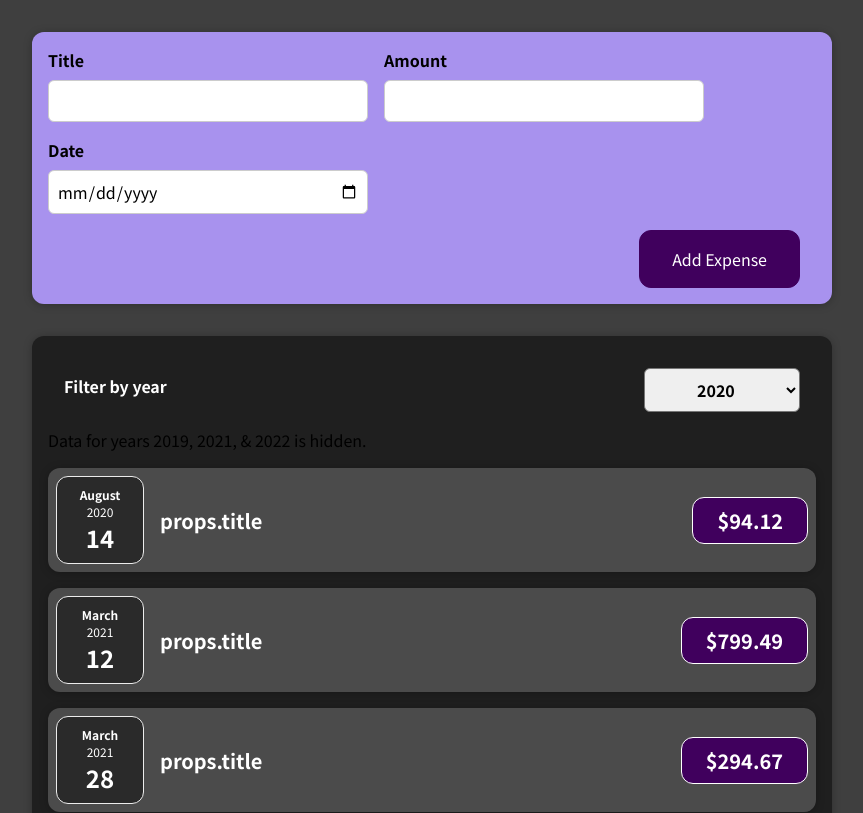
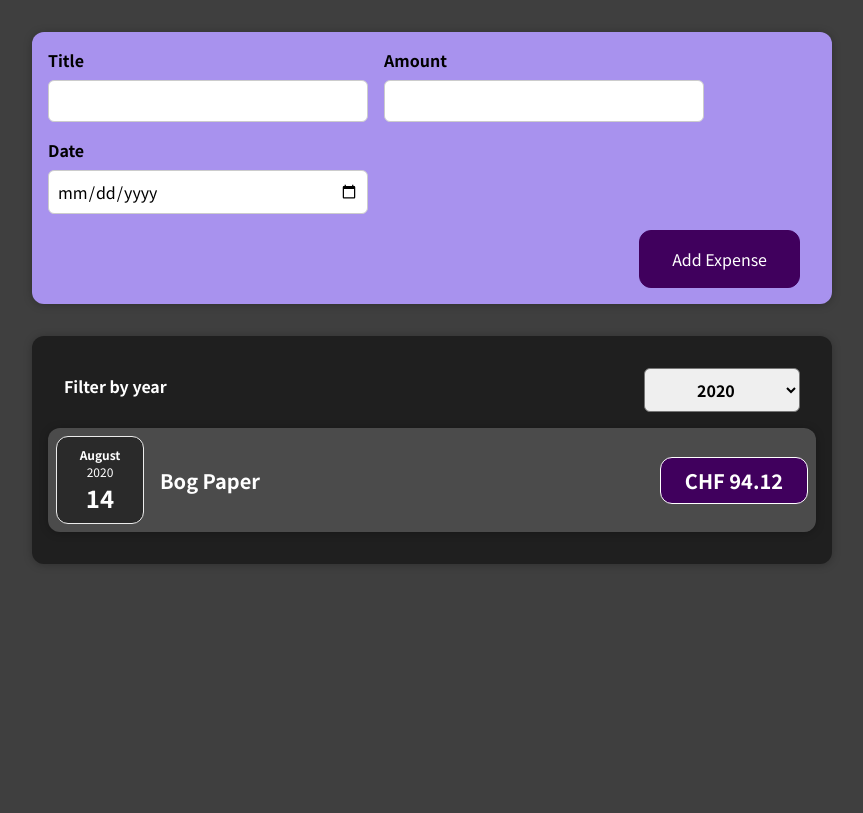
Before and after one commit to Giganticus/react-complete-guide, a React (Create React App) app: page / in a window 1280 px wide. Shown: the top 813 px of the page, without its empty margins (208-1071 px from the left). Built offline with nearby package versions, Linux system fonts and the light colour scheme.

Commit message:
More progress on the course

```diff
--- a/src/App.js
+++ b/src/App.js
@@ -1,43 +1,49 @@
 import Expenses from "./components/Expenses/Expenses";
 import NewExpense from "./components/NewExpense/NewExpense";
+import { useState } from "react";
 
-const App = () => {
-    const expenses = [
+const DUMMY_EXPENSES = [
   {
-            id: 'e1',
-            title: 'Bog Paper',
+    id: "e1",
+    title: "Bog Paper",
     amount: 94.12,
     date: new Date(2020, 7, 14),
   },
   {
-            id: 'e2', title: 'New TV', amount: 799.49, date: new Date(2021, 2, 12)
+    id: "e2",
+    title: "New TV",
+    amount: 799.49,
+    date: new Date(2021, 2, 12),
   },
   {
-            id: 'e3',
-            title: 'Car Insurance',
+    id: "e3",
+    title: "Car Insurance",
     amount: 294.67,
     date: new Date(2021, 2, 28),
   },
   {
-            id: 'e4',
-            title: 'New Desk (Wooden)',
+    id: "e4",
+    title: "New Desk (Wooden)",
     amount: 450,
     date: new Date(2021, 5, 12),
   },
 ];
 
-    const addExpenseHandler = expense => {
-        console.log("In App.js");
-        console.log(expense);
+const App = () => {
+  const [expenses, setExpenses] = useState(DUMMY_EXPENSES);
 
+  const addExpenseHandler = (expense) => {
+    setExpenses((prev) => {
+      return [expense, ...prev];
+    });
   };
 
   return (
     <div>
       <NewExpense onAddExpense={addExpenseHandler} />
-            <Expenses items={expenses}/>
+      <Expenses items={expenses} />
     </div>
   ); //this is also "JSX"
-}
+};
 
 export default App;
--- a/src/components/Expenses/ExpenseItem.js
+++ b/src/components/Expenses/ExpenseItem.js
@@ -1,19 +1,21 @@
-
 import React, { useState } from "react";
 
-import './ExpenseItem.css';
+import "./ExpenseItem.css";
 import ExpenseDate from "./ExpenseDate";
 import Card from "../UI/Card";
 
-const ExpenseItem = (props) => {
-    return (
-        <Card className="expense-item">
-            <ExpenseDate date={props.date}/>
-            <div className="expense-item__description">
-                <h2>props.title</h2>
-                <div className="expense-item__price">${props.amount}</div>
-            </div>
-        </Card>);
+const ExpenseItem = ({ date, title, amount }) => {
+  return (
+    <li>
+      <Card className="expense-item">
+        <ExpenseDate date={date} />
+        <div className="expense-item__description">
+          <h2>{title}</h2>
+          <div className="expense-item__price">CHF {amount}</div>
+        </div>
+      </Card>
+    </li>
+  );
 };
 
 export default ExpenseItem;
--- a/src/components/Expenses/Expenses.js
+++ b/src/components/Expenses/Expenses.js
@@ -1,29 +1,30 @@
 import "./Expenses.css";
-import ExpenseItem from "./ExpenseItem";
 import Card from "../UI/Card";
 import ExpensesFilter from "./ExpensesFilter";
-import {useState} from "react";
+import { useState } from "react";
+import ExpensesList from "./ExpensesList";
 
 const Expenses = (props) => {
-    const [filteredYear, setFilteredYear] = useState("2020");
+  const [filteredYear, setFilteredYear] = useState("2020");
 
-    const filterChangeHandler = selectedYear => {
-        setFilteredYear(selectedYear);
-    }
+  const filterChangeHandler = (selectedYear) => {
+    setFilteredYear(selectedYear);
+    console.log(filteredYear);
+  };
 
-    return (
-        <Card className="expenses">
-            <ExpensesFilter selected={filteredYear} onChangeFilter={filterChangeHandler}/>
-            <p>Data for years 2019, 2021, & 2022 is hidden.</p>
-            <ExpenseItem title={props.items[0].title} amount={props.items[0].amount}
-                         date={props.items[0].date}/>
-            <ExpenseItem title={props.items[1].title} amount={props.items[1].amount}
-                         date={props.items[1].date}/>
-            <ExpenseItem title={props.items[2].title} amount={props.items[2].amount}
-                         date={props.items[2].date}/>
-            <ExpenseItem title={props.items[3].title} amount={props.items[3].amount}
-                         date={props.items[3].date}/>
-        </Card>);
+  const filteredExpenses = props.items.filter((expense) => {
+    return expense.date.getFullYear() === parseInt(filteredYear);
+  });
+
+  return (
+    <Card className="expenses">
+      <ExpensesFilter
+        selected={filteredYear}
+        onChangeFilter={filterChangeHandler}
+      />
+      <ExpensesList items={filteredExpenses} />
+    </Card>
+  );
 };
 
 export default Expenses;
--- /dev/null
+++ b/src/components/Expenses/ExpensesList.css
@@ -0,0 +1,9 @@
+.expenses-list {
+    list-style: none;
+    padding: 0;
+}
+
+.expenses-list__fallback {
+    color: white;
+    text-align: center;
+}
--- /dev/null
+++ b/src/components/Expenses/ExpensesList.js
@@ -0,0 +1,23 @@
+import "./ExpensesList.css";
+import ExpenseItem from "./ExpenseItem";
+
+const ExpensesList = (props) => {
+  if (props.items.length === 0) {
+    return <h2 className="expenses-list__fallback">Found no expenses</h2>;
+  }
+
+  return (
+    <ul className="expenses-list">
+      {props.items.map((expense) => (
+        <ExpenseItem
+          key={expense.id}
+          title={expense.title}
+          amount={expense.amount}
+          date={expense.date}
+        />
+      ))}
+    </ul>
+  );
+};
+
+export default ExpensesList;
--- a/src/components/NewExpense/ExpenseForm.js
+++ b/src/components/NewExpense/ExpenseForm.js
@@ -6,46 +6,25 @@ const ExpenseForm = (props) => {
   const [enteredAmount, setEnteredAmount] = useState("");
   const [enteredDate, setEnteredDate] = useState("");
 
-    // const [userInput, setUserInput] = useState({
-    //     enteredTitle : '',
-    //     enteredAmount: '',
-    //     enteredDate:''
-    // });
-
   const titleChangeHandler = (event) => {
     setEnteredTitle(event.target.value);
-
-        // setUserInput((prevState) =>{
-        //   return { ...prevState, enteredTitle: event.target.value};
-        // });
   };
 
-    const amountChangeHandler = (event) =>{
+  const amountChangeHandler = (event) => {
     setEnteredAmount(event.target.value);
   };
 
-    const dateChangeHandler = (event) =>{
+  const dateChangeHandler = (event) => {
     setEnteredDate(event.target.value);
   };
 
-    // combined handler example
-    // const inputChangeHandler = (identifier, value) => {
-    //     if (identifier === "title"){
-    //         setEnteredTitle(value);
-    //     } else if (identifier === "date"){
-    //         setEnteredDate(value);
-    //     } else {
-    //         setEnteredAmount(value);
-    //     }
-    // }
-
-    const submitHandler = (event) =>{
+  const submitHandler = (event) => {
     event.preventDefault();
 
     const expenseData = {
       title: enteredTitle,
       amount: enteredAmount,
-            date: new Date(enteredDate)
+      date: new Date(enteredDate),
     };
 
     props.onSaveExpenseData(expenseData);
@@ -53,38 +32,45 @@ const ExpenseForm = (props) => {
     setEnteredTitle("");
     setEnteredAmount("");
     setEnteredDate("");
-    }
+  };
 
   return (
     <form onSubmit={submitHandler}>
       <div className="new-expense__controls">
         <div className="new-expense__control">
           <label>Title</label>
-                    <input type="text"
+          <input
+            type="text"
             value={enteredTitle}
-                           onChange={titleChangeHandler}/>
+            onChange={titleChangeHandler}
+          />
         </div>
         <div className="new-expense__control">
           <label>Amount</label>
-                    <input type="number"
+          <input
+            type="number"
             value={enteredAmount}
             min="0.01"
             step="0.01"
-                           onChange={amountChangeHandler}/>
+            onChange={amountChangeHandler}
+          />
         </div>
         <div className="new-expense__control">
           <label>Date</label>
-                    <input type="date"
+          <input
+            type="date"
             value={enteredDate}
             min="2019-01-01"
             max="2022-12-31"
-                           onChange={dateChangeHandler}/>
+            onChange={dateChangeHandler}
+          />
         </div>
       </div>
       <div className="new-expense__actions">
         <button type="submit">Add Expense</button>
       </div>
-        </form>);
+    </form>
+  );
 };
 
 export default ExpenseForm;
```
Lines whose indentation alone changed are shown as unchanged.
